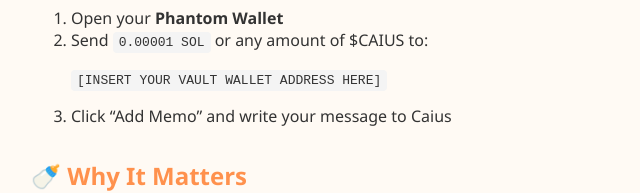
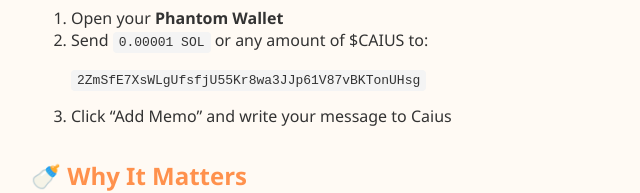
Before and after one commit to caius2043/Caius-coin, a plain HTML site: page index.html in a window 1280 px wide. Shown: the part 615-808 px from the top of the page, 209-849 px from the left. Drawn offline with Linux system fonts and the light colour scheme.

Commit message:
Update index.html

```diff
--- a/index.html
+++ b/index.html
@@ -77,7 +77,7 @@
       <ol>
         <li>Open your <strong>Phantom Wallet</strong></li>
         <li>Send <code>0.00001 SOL</code> or any amount of $CAIUS to:</li>
-        <p><code>[INSERT YOUR VAULT WALLET ADDRESS HERE]</code></p>
+        <p><code>2ZmSfE7XsWLgUfsfjU55Kr8wa3JJp61V87vBKTonUHsg</code></p>
         <li>Click “Add Memo” and write your message to Caius</li>
       </ol>
     </div>
```
